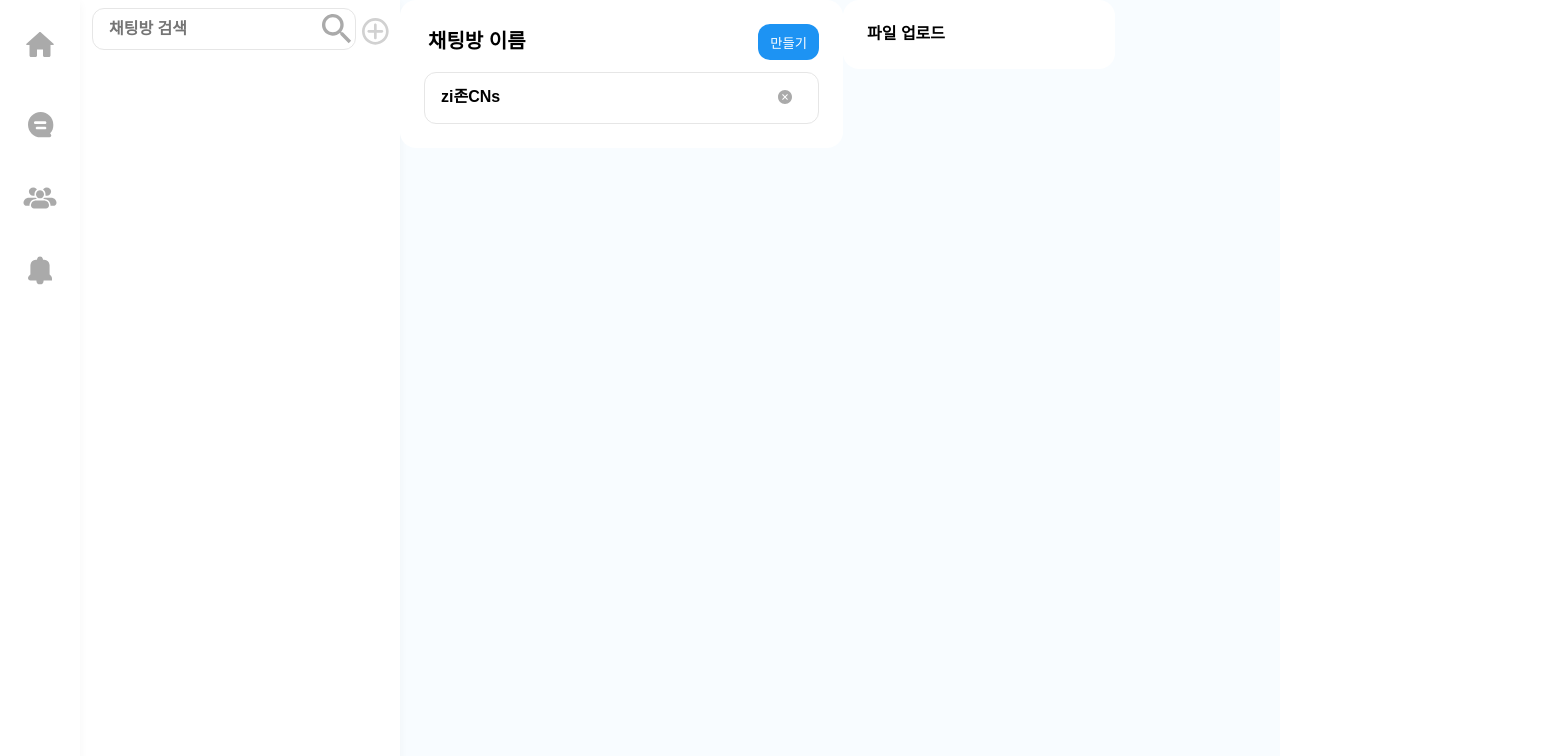
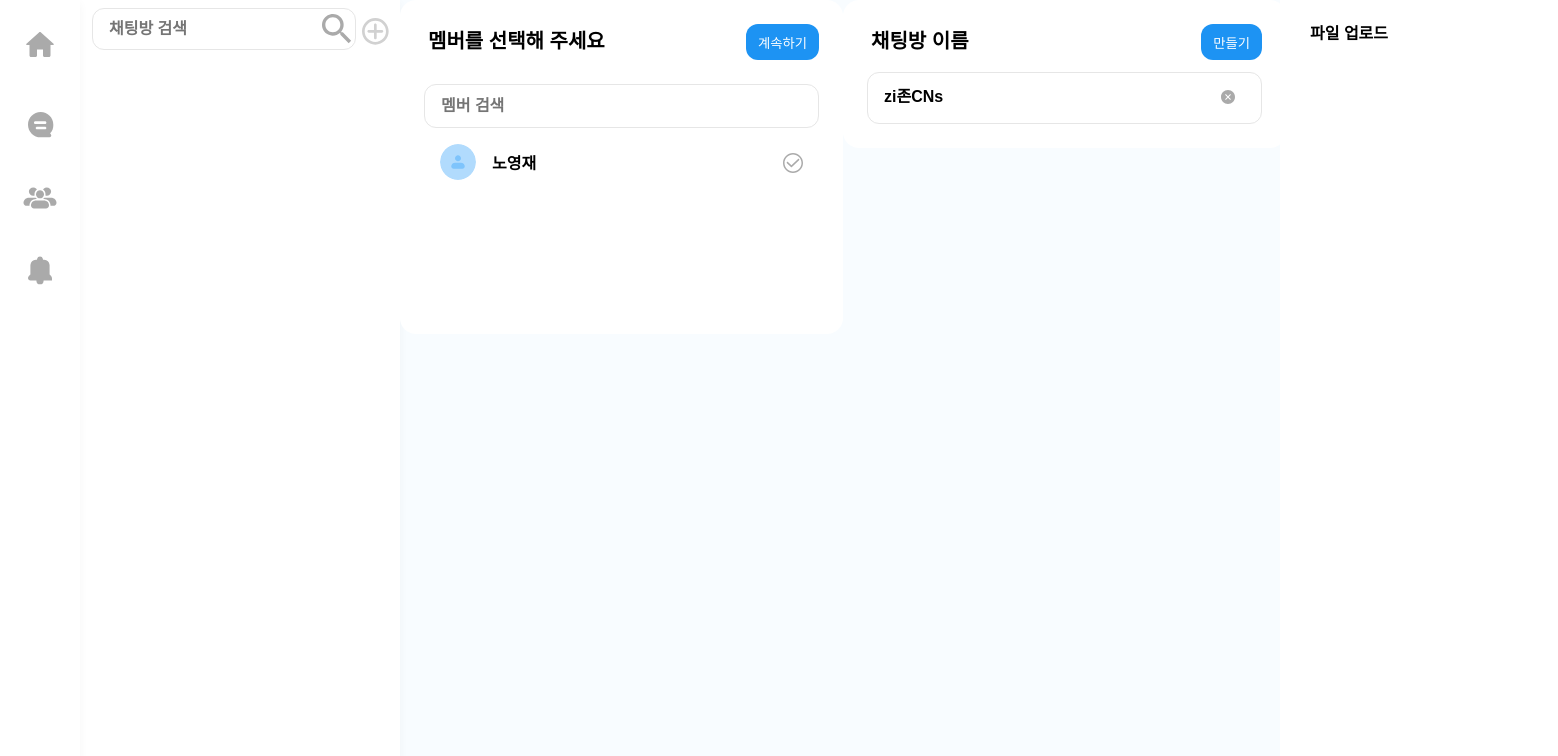
Before and after one commit to apeun-gidaechi/seugi-desktop, a React (Vite) app: page /chat in a window 1280 px wide. Shown: the top 756 px of the page, 1558 px wide, since content can reach past the window. Built offline with nearby package versions, Linux system fonts and the light colour scheme.

Commit message:
⚡ :: Button 이미지 변환

```diff
--- /dev/null
+++ b/src/components/CreateRoomPlus/createRoomPlus.style.ts
@@ -0,0 +1,134 @@
+import styled from "styled-components";
+import { createGlobalStyle } from 'styled-components';
+
+export const GlobalStyle = createGlobalStyle`
+  @font-face {
+    font-family: 'Pretendard-Regular';
+    src: url('https://cdn.jsdelivr.net/gh/Project-Noonnu/noonfonts_2107@1.1/Pretendard-Regular.woff') format('woff');
+    font-weight: 400;
+    font-style: normal;
+  }
+`;
+
+export const CreateRoomPlusBox = styled.div`
+    display: flex;
+    width: 443px;
+    height: 334px;
+    padding: 24px;
+    gap: 12px;
+
+    border-radius: 16px;
+    background: #FFF;
+
+    flex-direction: column;
+`
+
+export const ChatRoomName = styled.div`
+    color: var(--Black, #000);
+
+    font-family: 'Pretendard-Regular', sans-serif;
+    font-size: 20px;
+    font-style: normal;
+    font-weight: 600;
+    line-height: 130%; /* 26px */
+
+    /* margin-top: 20px;
+    margin-left: 20px;  */
+    flex: 1;
+    padding: 4px;
+`
+
+export const ChatRoomButton = styled.button`
+    display: flex;
+    height: 36px;
+    padding: var(--Large, 12px);
+    justify-content: center;
+    align-items: center;
+    gap: 10px;
+
+    border: none;
+    color: #fff;
+
+    border-radius: var(--Large, 12px);
+    background: var(--Primary-Primary500, #1D93F3);
+    margin-bottom: 12px;
+    /* margin-top: 20px;
+    margin-right: 20px; */
+`
+
+export const InviteMemberWrap = styled.div`
+    width: 395px;
+    height: 44px;
+
+    border-radius: var(--Large, 12px);
+    border: 1px solid var(--Gray-Gray300, #E6E6E6);
+    background: var(--Sub-White, #FFF);
+
+    display: flex;
+
+`
+export const InviteMemberFlex = styled.div`
+    display: flex;
+    align-items: center;
+`
+
+export const InviteMember = styled.input`
+    font-family:  'Pretendard-Regular', sans-serif;
+
+    color: var(--Gray-Gray500, #AAA);
+    /* Subtitle2 */
+    font-size: 16px;
+    font-style: normal;
+    font-weight: 600;
+    line-height: 130%; /* 20.8px */
+
+    padding: 14px;
+    margin-left: 2px;
+
+    flex: 1;
+
+    border: none;
+    outline: none;
+
+    height: 20px;
+
+    &:focus{
+        color: black;
+    }
+`
+
+export const PlusMemberClick = styled.div`
+    padding: 4px 16px;
+`
+
+export const AvatarProfileWrap = styled.div`
+    padding-right: 16px;
+`
+
+export const AvatarProfile = styled.img`
+    width: 36px;
+    height: 36px;
+
+`
+
+export const InviterName = styled.div`
+    color: var(--Black, #000);
+
+    /* Subtitle2 */
+    font-family: 'Pretendard-Regular', sans-serif;
+    font-size: 16px;
+    font-style: normal;
+    font-weight: 600;
+    line-height: 130%; /* 20.8px */
+
+    display: flex;
+    align-items: center;
+
+    flex: 1;
+`
+
+export const PlusButtonCheck = styled.button`
+    border: none;
+    outline: none;
+    background: none;
+`
--- /dev/null
+++ b/src/components/CreateRoomPlus/createRoomPlus.tsx
@@ -0,0 +1,45 @@
+import React, { useState } from 'react';
+import * as S from "../CreateRoomPlus/createRoomPlus.style";
+
+import AvatarImg from "../../assets/image/Avatar.svg";
+import NonClicked from '../../assets/image/nonClick.svg';
+import Clicked from "../../assets/image/clicked.svg";
+
+const CreateRoomPlus = () => {
+  const [isClicked, setIsClicked] = useState(false);
+
+  const handleClick = () => {
+    setIsClicked(!isClicked);
+  };
+
+  return (
+    <>
+        <S.CreateRoomPlusBox>
+            <div style={{display: 'flex', justifyContent: 'space-between'}}>
+                <S.ChatRoomName>멤버를 선택해 주세요</S.ChatRoomName>
+                <S.ChatRoomButton>계속하기</S.ChatRoomButton>
+            </div>
+            <S.InviteMemberWrap>
+                <S.InviteMemberFlex>
+                    <S.InviteMember type='text' placeholder='멤버 검색'></S.InviteMember>
+                </S.InviteMemberFlex>
+            </S.InviteMemberWrap>
+            <S.PlusMemberClick style={{display: 'flex'}}>
+                <S.AvatarProfileWrap>
+                    <S.AvatarProfile src={AvatarImg}></S.AvatarProfile>
+                </S.AvatarProfileWrap>
+                <S.InviterName>노영재</S.InviterName>
+                <S.PlusButtonCheck onClick={handleClick}>
+                    {isClicked ? (
+                        <img src={Clicked} alt="Clicked" />
+                    ) : (
+                        <img src={NonClicked} alt="NonClicked" />
+                    )}
+                </S.PlusButtonCheck>
+            </S.PlusMemberClick>
+        </S.CreateRoomPlusBox>
+    </>
+  );
+}
+
+export default CreateRoomPlus;
--- a/src/components/sidebar/sidebar.tsx
+++ b/src/components/sidebar/sidebar.tsx
@@ -10,7 +10,8 @@ import SearchIcon from "../../assets/image/Search.svg"
 import AvatarImg from "../../assets/image/Avatar.svg"
 import SendMessage from "../sendMessage/sendMessage";
 import ChatForm from "../../components/ChatForm/chatForm"
-import CreateRoom from "../CreateRoomName/createRoomName"
+import CreateRoomName from "../CreateRoomName/createRoomName"
+import CreateRoomPlus from "../CreateRoomPlus/createRoomPlus"
 
 const sidebar = () => {
   return (
@@ -35,7 +36,8 @@ const sidebar = () => {
                 </S.PlusButton>
                 <SendMessage/>
             </S.SideBarChat>
-        <CreateRoom/>
+        <CreateRoomPlus/>
+        <CreateRoomName/>
         <ChatForm/>
         </S.ChatingPage>
       </>
```
Also changed, not shown: src/assets/image/clicked.svg (added), src/assets/image/nonClick.svg (added).
